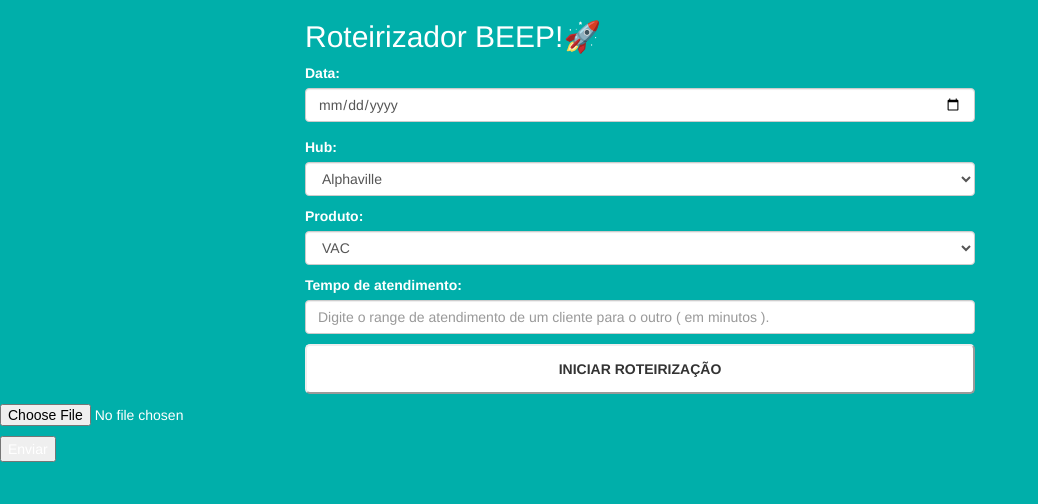
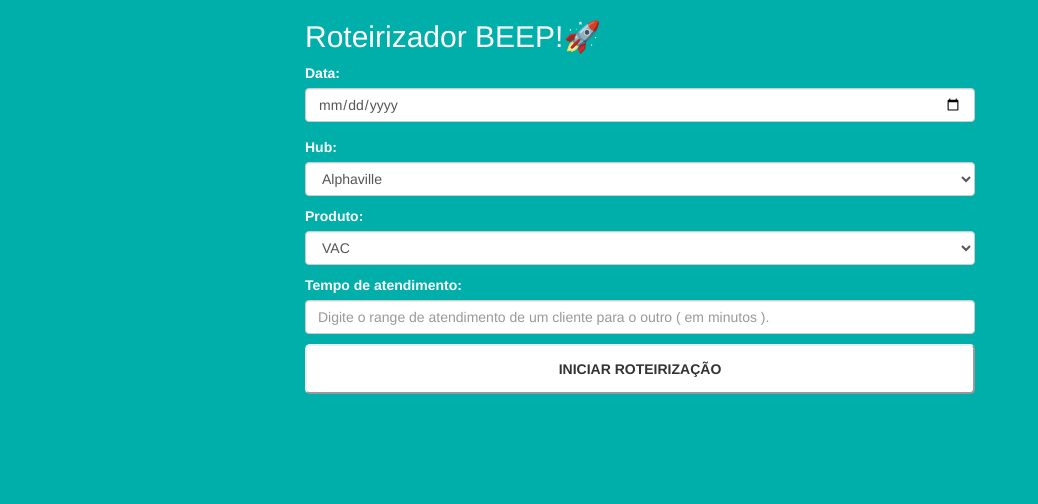
Before and after one commit to GabrielvRangel/roteirizadorbeep, a Flask app: page / in a window 1280 px wide. Shown: the top 504 px of the page, without its empty margins (0-1038 px from the left). Run offline with Flask 2, Linux system fonts and the light colour scheme; some libraries are stand-ins or nearby versions.

Commit message:
atualização

```diff
--- a/templates/index.html
+++ b/templates/index.html
@@ -89,16 +89,6 @@
             {{error}}
         </p>
     </form>
-
-    <form action="/upload" enctype="multipart/form-data" method="post">
-        <p>
-            <input type="file" name="planilha" id="planilha">
-        </p>
-        <p>
-            <button type="submit">Enviar</button>
-        </p>
-    </form>
-
 </body>
 
 </html>
```
